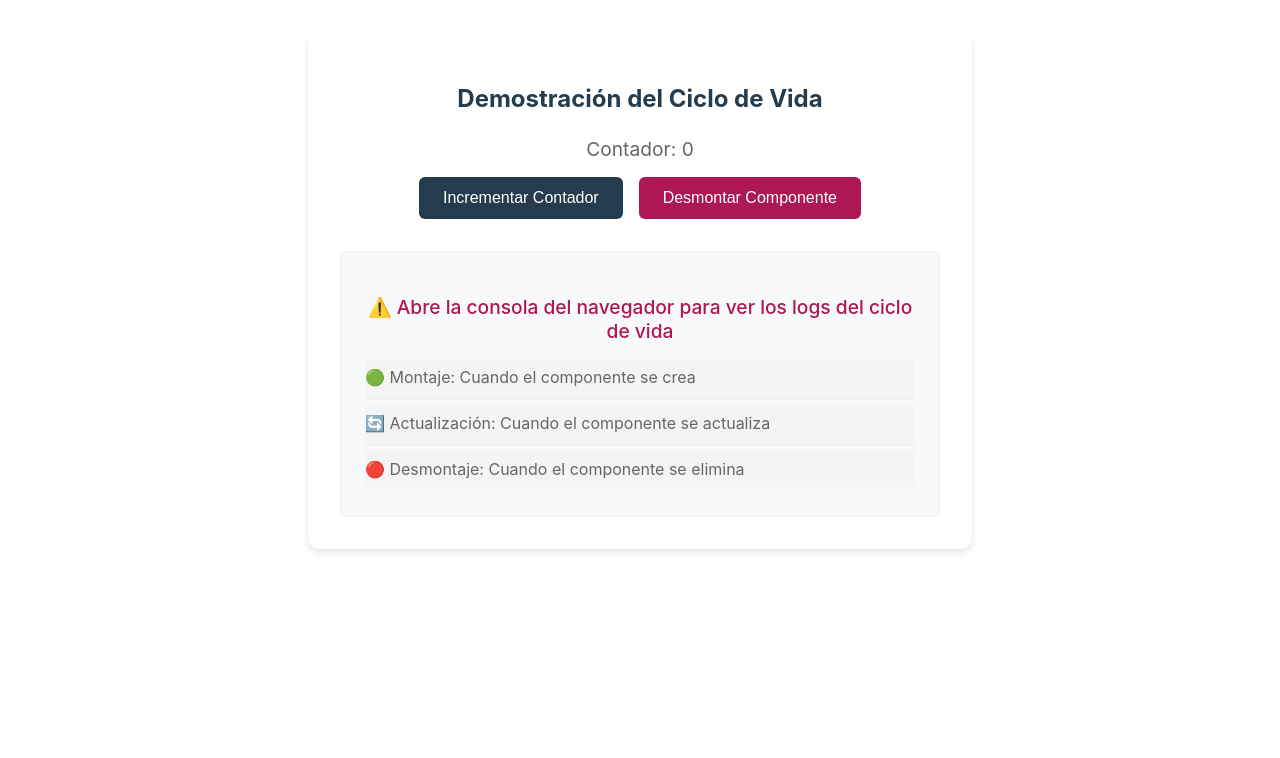
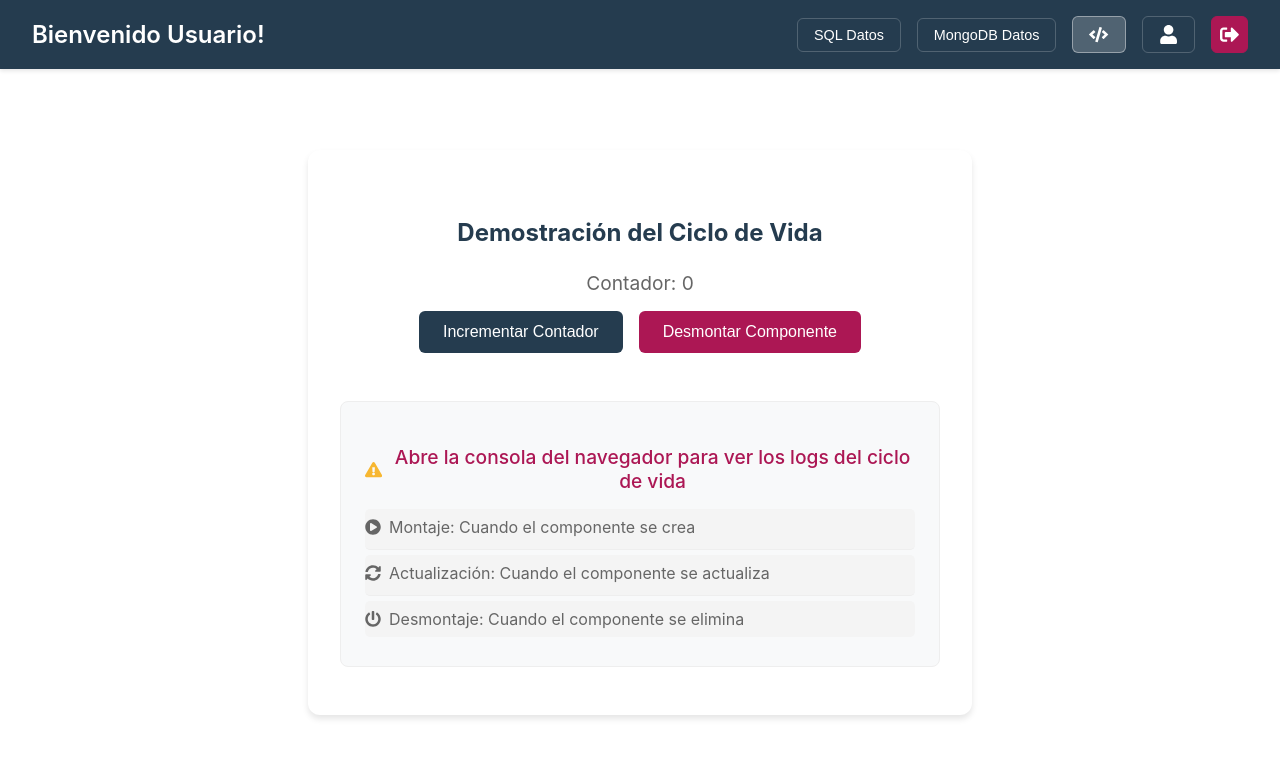
Before and after one commit to Enrique-Macias/rest-api-sqlserver, a React (Create React App) app in the folder frontend/: page /lifecycle-demo in a window 1280 px wide. Shown: the top 758 px of the page. Built offline with nearby package versions, Linux system fonts and the light colour scheme; no server answers.

Commit message:
Enhancement: Integrate Navbar into LifecycleDemo component and update styles for improved layout and spacing

```diff
--- a/frontend/src/components/LifecycleDemo.css
+++ b/frontend/src/components/LifecycleDemo.css
@@ -1,10 +1,12 @@
 .lifecycle-demo {
   max-width: 600px;
-  margin: 2rem auto;
-  padding: 2rem;
+  margin: 0 auto;
+  padding: 3rem 2rem;
   background: white;
   border-radius: 12px;
   box-shadow: 0 4px 6px rgba(0, 0, 0, 0.1);
+  position: relative;
+  margin-top: 150px; /* Más espacio para el Navbar */
 }
 
 .lifecycle-demo h2 {
@@ -27,18 +29,17 @@
   margin-bottom: 2rem;
 }
 
-.lifecycle-buttons button {
+.lifecycle-buttons button,
+.lifecycle-demo > button {
   padding: 0.75rem 1.5rem;
   border: none;
   border-radius: 6px;
   cursor: pointer;
   font-size: 1rem;
   transition: all 0.3s ease;
-}
-
-.lifecycle-buttons button:first-child {
   background: #253c4f;
   color: white;
+  margin-bottom: 1rem;
 }
 
 .lifecycle-buttons button:last-child {
@@ -46,7 +47,8 @@
   color: white;
 }
 
-.lifecycle-buttons button:hover {
+.lifecycle-buttons button:hover,
+.lifecycle-demo > button:hover {
   transform: translateY(-2px);
   box-shadow: 0 2px 4px rgba(0, 0, 0, 0.2);
 }
--- a/frontend/src/components/LifecycleDemo.js
+++ b/frontend/src/components/LifecycleDemo.js
@@ -1,4 +1,6 @@
 import React, { useEffect, useState } from 'react';
+import Navbar from './Navbar';
+import { FaPlayCircle, FaSyncAlt, FaPowerOff, FaExclamationTriangle } from 'react-icons/fa';
 import './LifecycleDemo.css';
 
 const LifecycleDemo = () => {
@@ -35,16 +37,21 @@ const LifecycleDemo = () => {
 
   if (!mounted) {
     return (
+      <>
+        <Navbar />
         <div className="lifecycle-demo">
           <h2>Componente Desmontado</h2>
           <button onClick={handleToggleMount}>
             Remontar Componente
           </button>
         </div>
+      </>
     );
   }
 
   return (
+    <>
+      <Navbar />
       <div className="lifecycle-demo">
         <h2>Demostración del Ciclo de Vida</h2>
         <p>Contador: {count}</p>
@@ -57,14 +64,18 @@ const LifecycleDemo = () => {
           </button>
         </div>
         <div className="lifecycle-info">
-        <p>⚠️ Abre la consola del navegador para ver los logs del ciclo de vida</p>
+          <p style={{ color: '#ac1754', fontWeight: 500, marginBottom: '1rem', display: 'flex', alignItems: 'center', gap: 8 }}>
+            <FaExclamationTriangle style={{ color: '#f7b731' }} />
+            Abre la consola del navegador para ver los logs del ciclo de vida
+          </p>
           <ul>
-          <li>🟢 Montaje: Cuando el componente se crea</li>
-          <li>🔄 Actualización: Cuando el componente se actualiza</li>
-          <li>🔴 Desmontaje: Cuando el componente se elimina</li>
+            <li><FaPlayCircle className="lifecycle-icon mount" /> Montaje: Cuando el componente se crea</li>
+            <li><FaSyncAlt className="lifecycle-icon update" /> Actualización: Cuando el componente se actualiza</li>
+            <li><FaPowerOff className="lifecycle-icon unmount" /> Desmontaje: Cuando el componente se elimina</li>
           </ul>
         </div>
       </div>
+    </>
   );
 };
 
```
Lines whose indentation alone changed are shown as unchanged.
